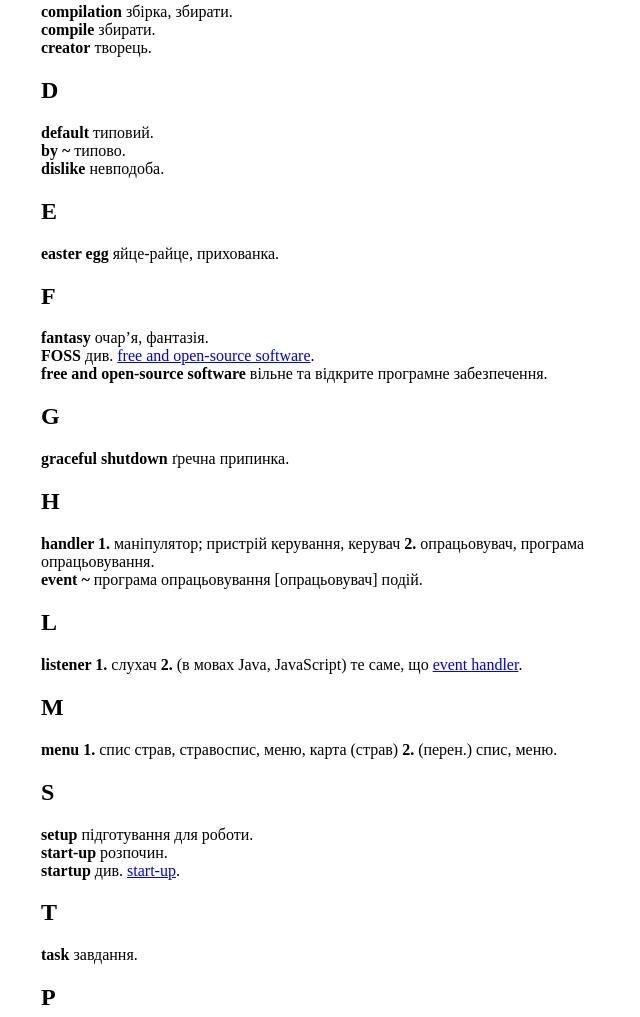
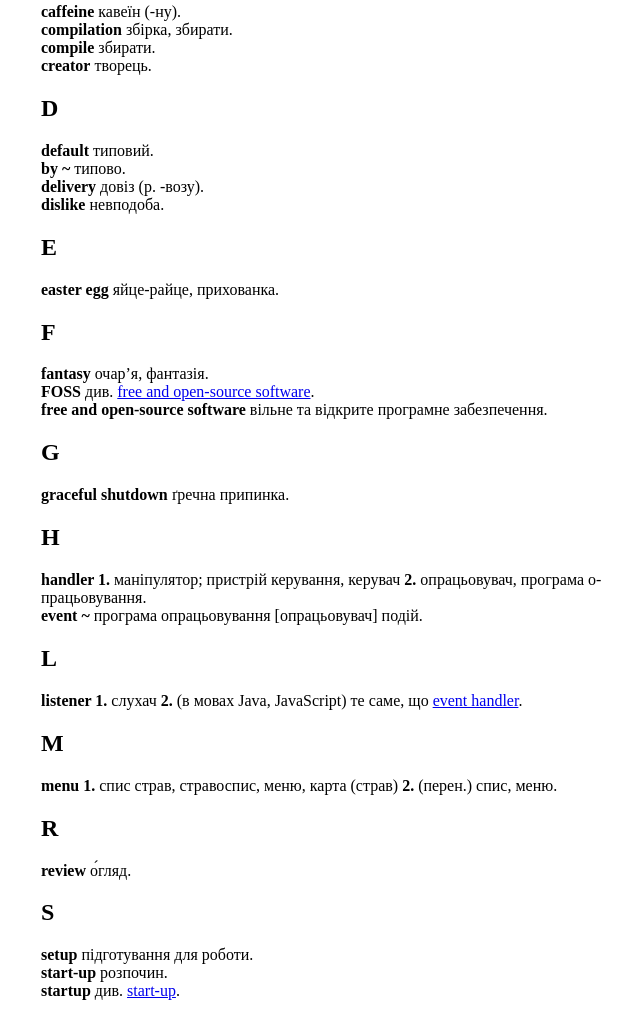
Before and after one commit to tellnobody1/dict, a plain HTML site: page index.html in a window 1280 px wide. Shown: the part 524-1541 px from the top of the page, without its empty margins (311-951 px from the left). Drawn offline with Linux system fonts and the light colour scheme.

Commit message:
кавеїн, довіз, огляд

```diff
--- a/index.html
+++ b/index.html
@@ -1,9 +1,9 @@
 <!DOCTYPE html>
-<html>
+<html lang="en">
 <head>
 
 <meta http-equiv="Content-Type" content="text/html; charset=UTF-8">
-<meta name="generator" content="hevea 2.34">
+<meta name="generator" content="hevea 2.35">
 <style type="text/css">
 .c000{font-weight:bold}
 .c001{text-align:center;border:solid 1px;white-space:nowrap}
@@ -53,11 +53,12 @@ body{max-width:36rem;margin:auto}
 <span class="c000">add-on</span>  додаток.</p>
 <!--TOC section id="sec4" B-->
 <h2 class="section" id="sec4">B</h2><!--SEC END --><p>
-<span class="c000">backpressure, back pressure</span>  протитиск, зворотний тиск, контртиск.<br>
+<span class="c000">backpressure, back pressure</span>  проти&#173;тиск, зворотний тиск, контртиск.<br>
 <span class="c000">browser</span>  переглядач.<br>
 <span class="c000">byte</span>  беззнакове ціле число, від 0 до 2<sup>8</sup>-1 включно.</p>
 <!--TOC section id="sec5" C-->
 <h2 class="section" id="sec5">C</h2><!--SEC END --><p>
+<span class="c000">caffeine</span>  кавеїн (-ну).<br>
 <span class="c000">compilation</span>  збірка, збирати.<br>
 <span class="c000">compile</span>  збирати.<br>
 <span class="c000">creator</span>  творець.</p>
@@ -65,6 +66,7 @@ body{max-width:36rem;margin:auto}
 <h2 class="section" id="sec6">D</h2><!--SEC END --><p>
 <span class="c000">default</span>  типовий.<br>
 <span class="c000">by ~</span>  типово.<br>
+<span class="c000">delivery</span>  довіз (р. -возу).<br>
 <span class="c000">dislike</span>  невподоба.</p>
 <!--TOC section id="sec7" E-->
 <h2 class="section" id="sec7">E</h2><!--SEC END --><p>
@@ -79,7 +81,7 @@ body{max-width:36rem;margin:auto}
 <span class="c000">graceful shutdown</span>  ґречна припинка.</p>
 <!--TOC section id="sec10" H-->
 <h2 class="section" id="sec10">H</h2><!--SEC END --><p>
-<span class="c000">handler  1.</span> маніпулятор; пристрій керування, керувач <span class="c000">2.</span> опрацьовувач, програма опрацьовування.<br>
+<span class="c000">handler  1.</span> ма&#173;ні&#173;пу&#173;ля&#173;тор; прист&#173;рій керування, керувач <span class="c000">2.</span> о&#173;пра&#173;цьо&#173;ву&#173;вач, програма о&#173;пра&#173;цьо&#173;ву&#173;ван&#173;ня.<br>
 <a id="eventhandler"><span class="c000">event ~</span>  програма опрацьовування [опрацьовувач] подій.</a></p>
 <!--TOC section id="sec11" L-->
 <h2 class="section" id="sec11">L</h2><!--SEC END --><p>
@@ -87,16 +89,19 @@ body{max-width:36rem;margin:auto}
 <!--TOC section id="sec12" M-->
 <h2 class="section" id="sec12">M</h2><!--SEC END --><p>
 <span class="c000">menu  1.</span> спис страв, стравоспис, меню, карта (страв) <span class="c000">2.</span> (перен.) спис, меню.</p>
-<!--TOC section id="sec13" S-->
-<h2 class="section" id="sec13">S</h2><!--SEC END --><p>
+<!--TOC section id="sec13" R-->
+<h2 class="section" id="sec13">R</h2><!--SEC END --><p>
+<span class="c000">review</span>  о́гляд.</p>
+<!--TOC section id="sec14" S-->
+<h2 class="section" id="sec14">S</h2><!--SEC END --><p>
 <span class="c000">setup</span>  підготування для роботи.<br>
 <a id="startup"><span class="c000">start-up</span>  розпочин.</a><br>
 <span class="c000">startup</span>  див. <a href="#startup">start-up</a>.</p>
-<!--TOC section id="sec14" T-->
-<h2 class="section" id="sec14">T</h2><!--SEC END --><p>
+<!--TOC section id="sec15" T-->
+<h2 class="section" id="sec15">T</h2><!--SEC END --><p>
 <span class="c000">task</span>  завдання.</p>
-<!--TOC section id="sec15" P-->
-<h2 class="section" id="sec15">P</h2><!--SEC END --><p>
+<!--TOC section id="sec16" P-->
+<h2 class="section" id="sec16">P</h2><!--SEC END --><p>
 <span class="c000">path</span>  путь (ж. р.).<br>
 <span class="c000">problem</span>  за(в)дача.<br>
 <span class="c000">project</span>  проєкт.</p><!--CUT END -->
```
Also changed, not shown: 2 other files.
